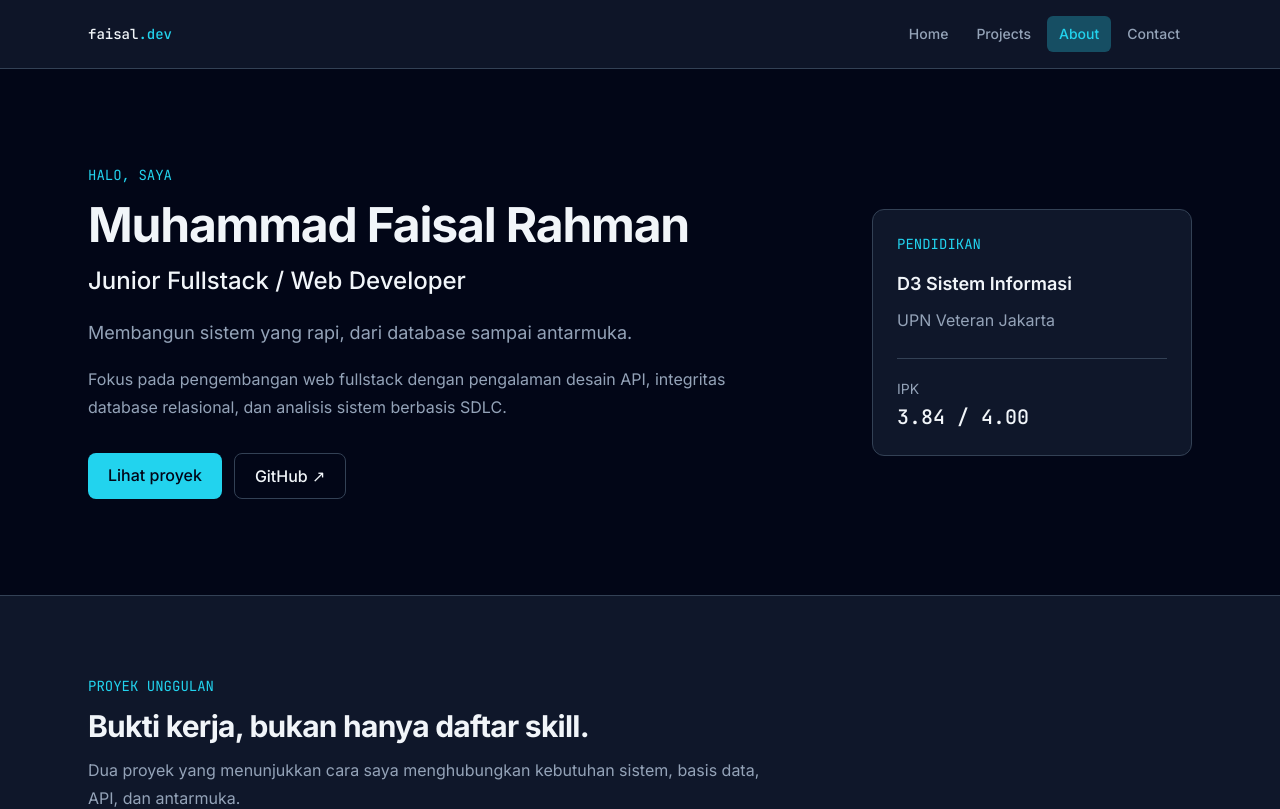
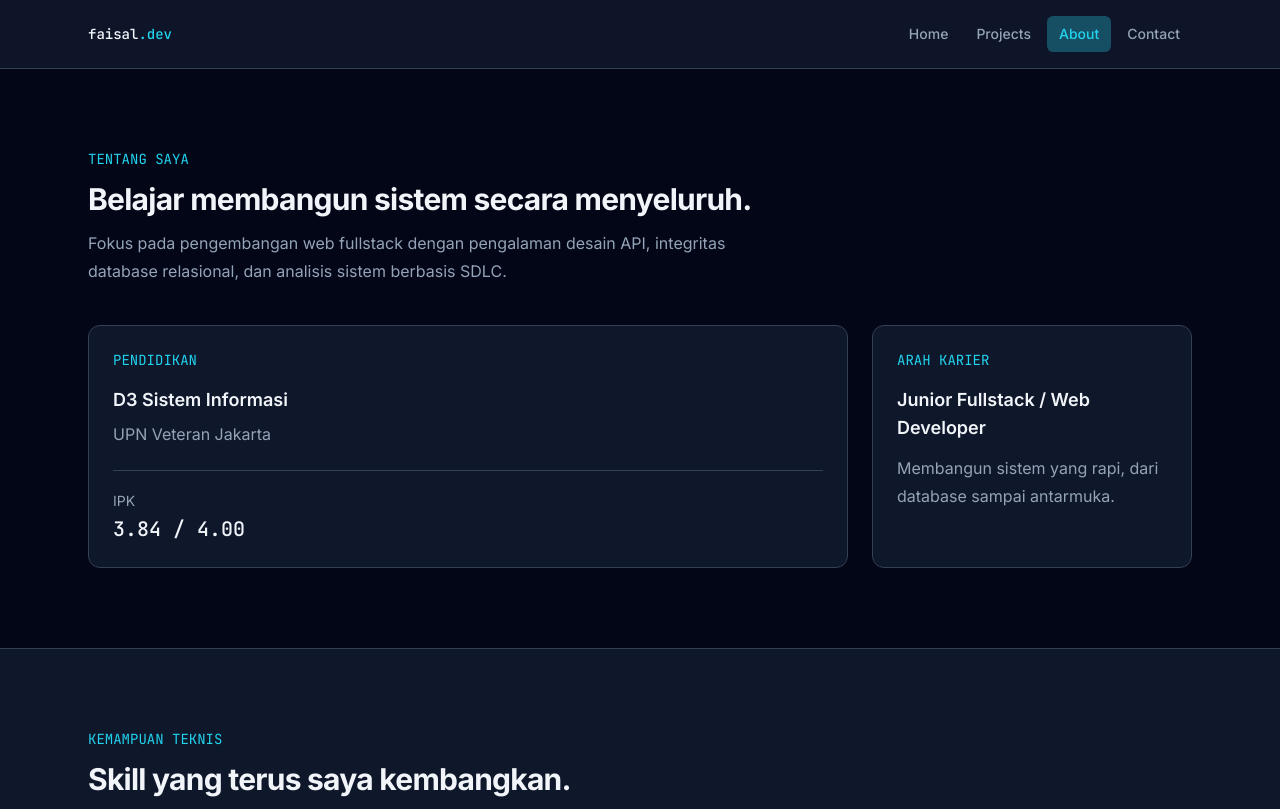
Before and after one commit to FaisalRahman-stack/personal-portofolio, a React (Vite) app: page /about in a window 1280 px wide. Shown: the top 809 px of the page. Built offline with nearby package versions, Linux system fonts and the light colour scheme.

Commit message:
feat: add portfolio page routing

```diff
--- a/src/App.jsx
+++ b/src/App.jsx
@@ -1,7 +1,18 @@
+import { Route, Switch } from 'wouter'
+import About from './pages/About'
+import Contact from './pages/Contact'
 import Home from './pages/Home'
+import Projects from './pages/Projects'
 
 function App() {
-  return <Home />
+  return (
+    <Switch>
+      <Route path="/" component={Home} />
+      <Route path="/projects" component={Projects} />
+      <Route path="/about" component={About} />
+      <Route path="/contact" component={Contact} />
+    </Switch>
+  )
 }
 
 export default App
```
